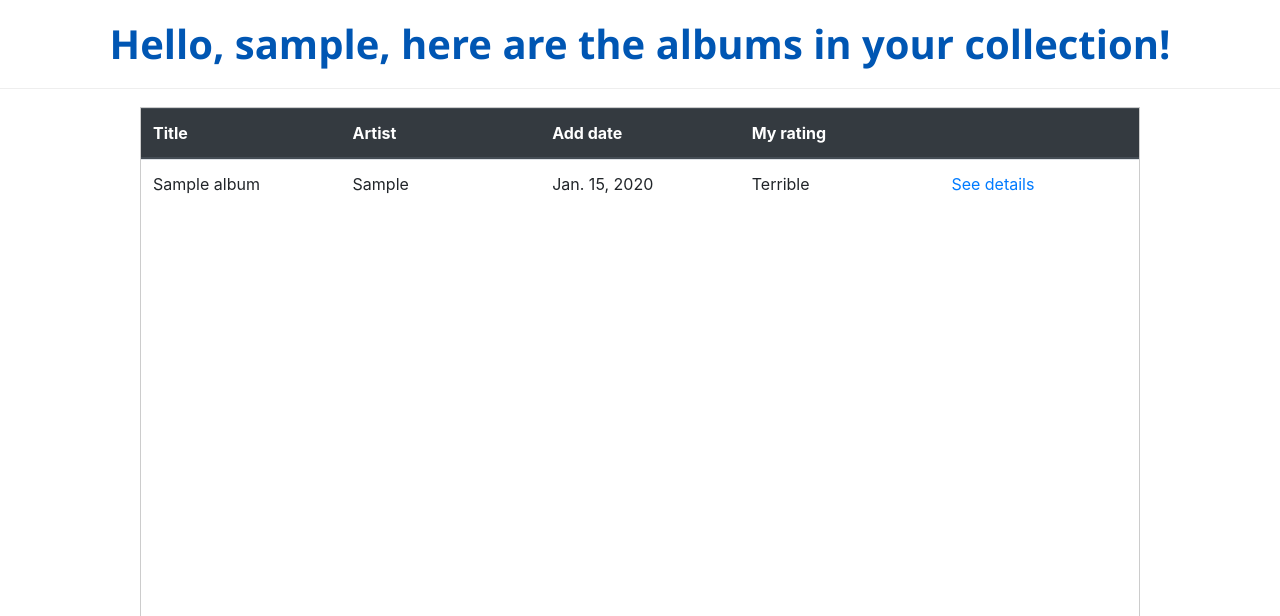
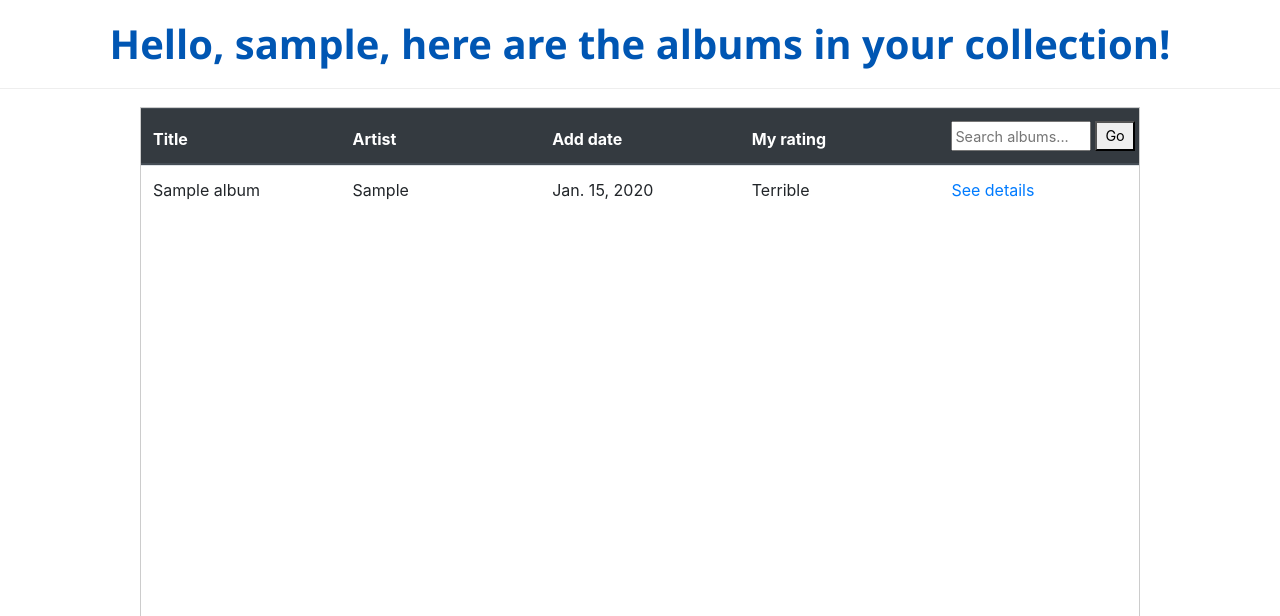
Before and after one commit to BartlomiejJakubczak/Albumz, a Django app: page /albumz/collection/ in a window 1280 px wide. Shown: the part 56-672 px from the top of the page. Run offline with Django 5.2, Linux system fonts and the light colour scheme; a user stored in the database is signed in; tables that the repository leaves empty hold one stand-in row (values such as "Sample post"); lists and menus that the app fills with data are empty.

Commit message:
added simple search bar functionality for both collection and wishlist with tests, introduced pytest-django for future pytest fixutres and test parametrization refactor

```diff
--- a/albumz_app/domain/models.py
+++ b/albumz_app/domain/models.py
@@ -62,7 +62,37 @@ class User(models.Model):
             )
 
 
+class AlbumQuerySet(models.QuerySet):
+    def in_collection(self):
+        return self.filter(owned=True)
+
+    def on_wishlist(self):
+        return self.filter(owned=False)
+
+    def search_query(self, query):
+        return self.filter(
+            models.Q(artist__icontains=query) | models.Q(title__icontains=query)
+        )
+
+
+class AlbumManager(models.Manager):
+    def get_queryset(self):
+        return AlbumQuerySet(self.model, using=self._db)
+
+    def in_collection(self):
+        return self.get_queryset().in_collection()
+
+    def on_wishlist(self):
+        return self.get_queryset().on_wishlist()
+
+    def search_query(self, query):
+        if query:
+            return self.get_queryset().search_query(query)
+        return self.get_queryset()
+
 class Album(models.Model):
+    albums = AlbumManager()
+    objects = models.Manager()
     user = models.ForeignKey(User, models.CASCADE, related_name="albums")
     title = models.CharField(max_length=250)
     artist = models.CharField(max_length=100)
--- a/albumz_app/forms/album_forms.py
+++ b/albumz_app/forms/album_forms.py
@@ -2,6 +2,10 @@ from django import forms
 from django.utils import timezone
 
 from ..domain.models import Album
+
+
+class AlbumSearchForm(forms.Form):
+    query = forms.CharField(required=False, label="Search")
 
 
 class AlbumCollectionForm(forms.ModelForm):
--- a/albumz_app/static/albumz_app/styles.css
+++ b/albumz_app/static/albumz_app/styles.css
@@ -46,3 +46,23 @@
 .my-table tr {
     height: auto; /* Remove Bootstrap row height if any */
 }
+
+th form {
+  display: flex;
+  align-items: center;
+  gap: 4px; /* space between input and button */
+  margin: 0;
+  padding: 0;
+}
+
+th form input[type="text"] {
+  height: 30px;
+  font-size: 0.9rem;
+  width: 140px; /* or a suitable width */
+}
+
+th form button {
+  height: 30px;
+  font-size: 0.9rem;
+  padding: 0 8px;
+}
--- a/albumz_app/templates/albumz_app/base_albumz.html
+++ b/albumz_app/templates/albumz_app/base_albumz.html
@@ -10,6 +10,7 @@
 {% endblock %}
 
 {% block navbar_actions %}
+  {% comment %} {% include "albumz_app/includes/albumz_search_bar.html" %} {% endcomment %}
   <a class="nav-link" href="{% url 'albumz:collection' %}">My Collection</a>
   <a class="nav-link" href="{% url 'albumz:wishlist' %}">Wishlist</a>
   {% include "registration/includes/logout_form.html" %}
--- /dev/null
+++ b/albumz_app/templates/albumz_app/includes/albumz_search_bar.html
@@ -0,0 +1,10 @@
+<form method="GET" action="">
+    <input
+    type="text"
+    name="query"
+    value="{{ request.GET.query|default_if_none:'' }}"
+    placeholder="Search albums..."
+    aria-label="Search albums"
+    />
+    <button type="submit">Go</button>
+</form>
--- a/albumz_app/templates/albumz_app/includes/albumz_table.html
+++ b/albumz_app/templates/albumz_app/includes/albumz_table.html
@@ -9,7 +9,7 @@
                     {% if show_rating %}
                         <th>My rating</th>
                     {% endif %}
-                    <th></th>
+                    <th class="form">{% include "albumz_app/includes/albumz_search_bar.html" %}</th>
                 </tr>
             </thead>
         </table>
--- a/albumz_app/views.py
+++ b/albumz_app/views.py
@@ -6,7 +6,7 @@ from django.urls import reverse_lazy
 
 from django.contrib.auth.mixins import LoginRequiredMixin
 
-from .forms.album_forms import AlbumCollectionForm, AlbumWishlistForm
+from .forms.album_forms import AlbumCollectionForm, AlbumWishlistForm, AlbumSearchForm
 from .domain.models import Album
 from .domain.exceptions import (
     AlbumAlreadyInCollectionError,
@@ -35,9 +35,12 @@ class CollectionView(LoginRequiredMixin, generic.ListView):
     context_object_name = "albums_in_collection"
 
     def get_queryset(self):
-        auth_user = self.request.user
-        domain_user = auth_user.albumz_user
-        return domain_user.albums.filter(owned=True)
+        domain_user = self.request.user.albumz_user
+        queryset = domain_user.albums.in_collection()
+        self.form = AlbumSearchForm(self.request.GET)
+        if self.form.is_valid():
+            queryset = queryset.search_query(self.form.cleaned_data["query"])
+        return queryset
 
 
 class WishlistView(LoginRequiredMixin, generic.ListView):
@@ -45,9 +48,12 @@ class WishlistView(LoginRequiredMixin, generic.ListView):
     context_object_name = "albums_on_wishlist"
 
     def get_queryset(self):
-        auth_user = self.request.user
-        domain_user = auth_user.albumz_user
-        return domain_user.albums.filter(owned=False)
+        domain_user = self.request.user.albumz_user
+        queryset = domain_user.albums.on_wishlist()
+        self.form = AlbumSearchForm(self.request.GET)
+        if self.form.is_valid():
+            queryset = queryset.search_query(self.form.cleaned_data["query"])
+        return queryset
 
 
 class AlbumAddColletionView(LoginRequiredMixin, FormView):
@@ -94,6 +100,5 @@ class AlbumDeleteView(LoginRequiredMixin, DeleteView):
         return reverse_lazy("albumz:wishlist")
 
     def get_queryset(self):
-        auth_user = self.request.user
-        domain_user = auth_user.albumz_user
+        domain_user = self.request.user.albumz_user
         return domain_user.albums.all()
--- /dev/null
+++ b/pytest.ini
@@ -0,0 +1,2 @@
+[pytest]
+DJANGO_SETTINGS_MODULE = albumz.settings
```
Also changed, not shown: albumz_app/tests/factories.py (+13 -0 lines), albumz_app/tests/test_forms.py (+22 -1 lines), albumz_app/tests/test_views.py (+90 -0 lines).
